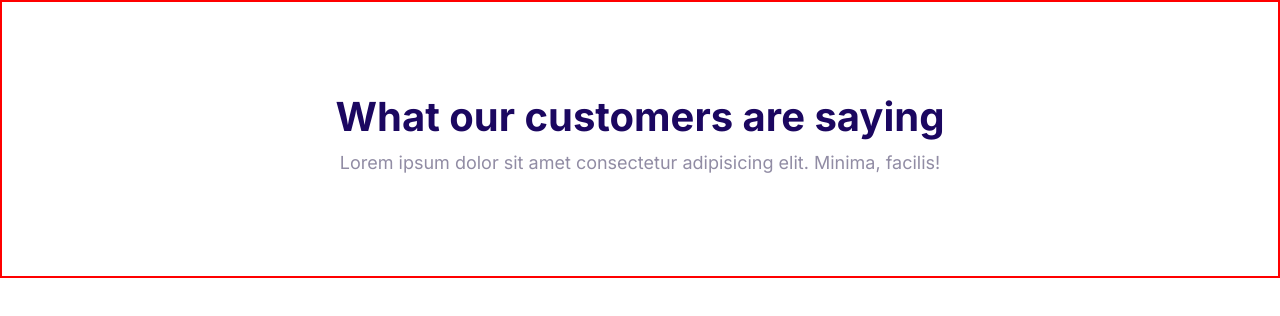
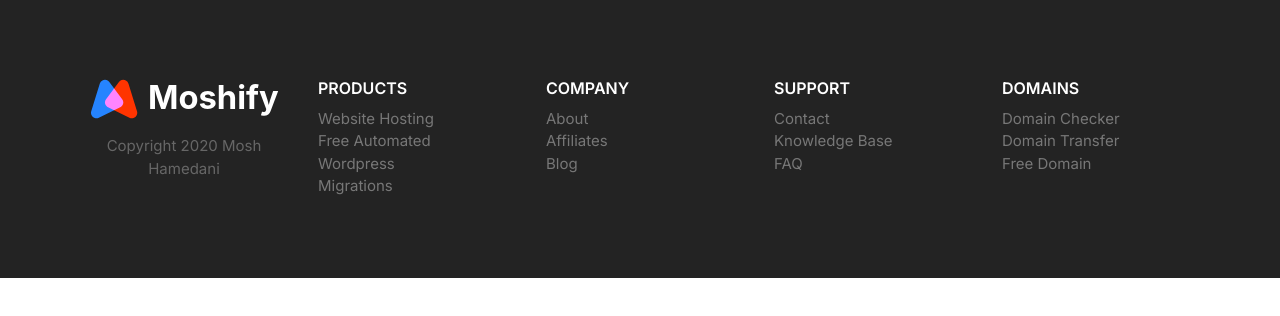
Before and after one commit to poonsgollamudi/seasons-anime.github.io, a plain HTML site: page index.html in a window 1280 px wide. Drawn offline with Linux system fonts and the light colour scheme.

Commit message:
footer styling

```diff
--- a/css/styles.css
+++ b/css/styles.css
@@ -16,7 +16,6 @@
 }
 
 /* Typography */
-
 ::selection {
   background: var(--color-primary);
   color: #fff;
@@ -52,6 +51,7 @@ h2 {
 
 h3 {
   font-size: 3rem;
+  font-weight: 500;
 }
 
 p {
@@ -205,11 +205,11 @@ a {
   font-size: 1.8rem;
   font-weight: 600;
   margin: 1rem 0;
+  outline: 0;
   padding: 2rem 3rem;
   text-align: center;
   text-transform: uppercase;
   white-space: nowrap;
-  outline: 0;
 }
 
 .btn .icon {
@@ -329,9 +329,11 @@ a {
   background: var(--color-secondary);
   color: #fff;
 }
+
 .card--primary .badge--primary {
   background: #126de4;
 }
+
 .card--secondary .badge--secondary {
   background: #02cdf1;
 }
@@ -340,6 +342,7 @@ a {
 .plan {
   transition: transform 0.2s ease-out;
 }
+
 .plan__name {
   color: #fff;
   margin: 0;
@@ -372,6 +375,7 @@ a {
 .plan--popular {
   transform: scale(1.1);
 }
+
 .plan--popular .card__header {
   position: relative;
 }
@@ -388,6 +392,7 @@ a {
 .plan:hover {
   transform: scale(1.05);
 }
+
 .plan--popular:hover {
   transform: scale(1.15);
 }
@@ -409,6 +414,7 @@ a {
     font-size: 1.7rem;
   }
 }
+
 /* Media */
 .media {
   display: flex;
@@ -417,7 +423,6 @@ a {
 
 .media__title {
   margin-top: 0;
-  color: #fff;
 }
 
 .media__body {
@@ -601,41 +606,48 @@ a {
   max-height: 100vh;
   opacity: 1;
 }
-
-/* blocks */
+/* Blocks */
 .block {
   --padding-vertical: 6rem;
   padding: var(--padding-vertical) 2rem;
-  border: 2px solid red;
-}
-.block__heading {
-  margin-top: 0;
-}
-.block--dark {
-  background: #000;
-  color: #7b858b;
-}
-
-.block--dark .block__heading {
-  color: #fff;
-}
-.block--skewed-right {
-  clip-path: polygon(0% 0%, 100% 0%, 100% 100%, 0 90%);
-  padding-bottom: calc(var(--padding-vertical) + 4rem);
-}
-.block--skewed-left {
-  clip-path: polygon(0% 0%, 100% 0%, 100% 90%, 0 100%);
 }
 
 .block__header {
   text-align: center;
   margin-bottom: 4rem;
 }
+
+.block__heading {
+  margin-top: 0;
+}
+
+.block--dark {
+  background: #000;
+  color: #7b858b;
+}
+
+.block--dark h1,
+.block--dark h2,
+.block--dark h3 {
+  color: #fff;
+}
+
+.block--skewed-right {
+  padding-bottom: calc(var(--padding-vertical) + 4rem);
+  clip-path: polygon(0% 0%, 100% 0%, 100% 100%, 0% 90%);
+}
+
+.block--skewed-left {
+  padding-bottom: calc(var(--padding-vertical) + 4rem);
+  clip-path: polygon(0% 0%, 100% 0%, 100% 90%, 0% 100%);
+}
+
 .container {
   max-width: 1140px;
   margin: 0 auto;
 }
 
+/* Navigation Bar */
 .nav {
   background: #000;
   display: flex;
@@ -644,38 +656,47 @@ a {
   padding: 0 1rem;
   align-items: center;
 }
+
 .nav__list {
   width: 100%;
   margin: 0;
 }
+
 .nav__item {
   padding: 0.5rem 2rem;
   border-bottom: 1px solid #222;
 }
+
 .nav__item > a {
   color: #d2d0db;
   transition: color 0.3s;
 }
+
 .nav__item > a:hover {
   color: #fff;
 }
+
 .nav__toggler {
   opacity: 0.5;
   transition: box-shadow 0.15s;
   cursor: pointer;
 }
+
 .nav.collapsible--expanded .nav__toggler {
   opacity: 1;
   box-shadow: 0 0 0 3px #666;
   border-radius: 5px;
 }
+
 .nav__brand {
   transform: translateY(5px);
 }
+
 @media screen and (min-width: 768px) {
   .nav__toggler {
     display: none;
   }
+
   .nav__list {
     width: auto;
     display: flex;
@@ -683,34 +704,38 @@ a {
     max-height: 100%;
     opacity: 1;
   }
+
+  .nav__item {
+    border: 0;
+  }
 }
 
-/*hero */
+/* Hero */
+
 .hero__tagline {
   font-size: 2rem;
   color: #b9c3cf;
   letter-spacing: 1px;
   margin: 2rem 0 5rem;
 }
+
 .hero__image {
   width: 100%;
-}
-
-.hero {
-  clip-path: polygon(0% 0%, 100% 0%, 100% 90%, 0 100%);
 }
 
 @media screen and (min-width: 768px) {
   .hero {
     padding-top: 0;
   }
+
   .hero__content {
     text-align: left;
     align-self: center;
   }
 }
-/* domain block */
-.block__domain .input-group {
+
+/* Domain Block */
+.block-domain .input-group {
   box-shadow: 0 0 30px 20px #e6ebee;
   border: 0;
   margin: 4rem auto;
@@ -727,20 +752,17 @@ a {
   max-width: 700px;
   margin: 0 auto;
 }
+
 @media screen and (min-width: 768px) {
   .block-domain__prices {
     grid-template-columns: repeat(auto-fit, minmax(10rem, 1fr));
-    grid-template-rows: repeat(2, 6rem);
-    font-size: 2rem;
-    font-weight: 600;
-    justify-items: center;
   }
 }
-
 /* Plans Block */
 .block-plans .grid {
   gap: 8rem 4rem;
 }
+
 .block-plans .card {
   max-width: 500px;
   margin: 0 auto;
@@ -759,7 +781,8 @@ a {
 .feature__heading {
   margin: 1rem 0;
 }
-.feature__picture {
+
+.feature__image {
   width: 100%;
 }
 
@@ -769,17 +792,102 @@ a {
   }
 }
 
-/* showcase block */
-.block-showcase__image {
+/* Showcase Block */
+.block-showcase__image > img {
   width: 100%;
 }
+
 @media screen and (min-width: 768px) {
   .block-showcase .grid {
     grid-template-columns: 50% 50%;
   }
+
   .block-showcase__image {
+    justify-self: end;
+  }
+
+  .block-showcase__image > img {
     width: auto;
     max-width: 700px;
-    justify-self: end;
   }
 }
+/* Footer */
+.footer {
+  background: #232323;
+}
+
+.footer a {
+  color: #777;
+  transition: color 0.3s;
+}
+
+.footer a:hover {
+  color: #fff;
+}
+
+.footer__section {
+  padding: 2rem;
+  border-bottom: 1px solid #393939;
+}
+
+.footer__section .list {
+  margin: 0;
+}
+
+.footer__heading {
+  text-transform: uppercase;
+  font-weight: 600;
+}
+
+.footer__brand {
+  margin-top: 5rem;
+  text-align: center;
+}
+
+.footer__brand img {
+  /* TODO: Consider refactoring this and applying it to
+  all images. */
+  width: 100%;
+  max-width: 230px;
+}
+
+.footer__copyright {
+  font-size: 2.1rem;
+  color: #fff;
+  opacity: 0.3;
+}
+
+@media screen and (min-width: 768px) {
+  .footer {
+    font-size: 1.5rem;
+  }
+  .footer__sections {
+    grid-template-columns: repeat(auto-fit, minmax(10rem, 1fr));
+  }
+
+  .footer .collapsible__chevron {
+    display: none;
+  }
+
+  .footer .collapsible__content {
+    opacity: 1;
+    max-height: 100%;
+  }
+
+  .footer__brand {
+    order: -1;
+    margin-top: 1rem;
+  }
+
+  .footer__copyright {
+    font-size: 1.5rem;
+  }
+
+  .footer__section {
+    border: 0;
+  }
+
+  .footer__heading {
+    font-size: 1.6rem;
+  }
+}
--- a/index.html
+++ b/index.html
@@ -12,16 +12,75 @@
     <link rel="stylesheet" href="./css/styles.css" />
   </head>
   <body>
-    <section class="block">
-      <header class="block__header">
-        <h2>What our customers are saying</h2>
-        <p>
-          Lorem ipsum dolor sit amet consectetur adipisicing elit. Minima,
-          facilis!
-        </p>
-        <div class="container"></div>
-      </header>
-    </section>
+    <footer class="block block--dark footer">
+      <div class="container grid footer__sections">
+        <section class="collapsible collapsible--expanded footer__section">
+          <header class="collapsible__header">
+            <h2 class="collapsible__heading footer__heading">Products</h2>
+            <svg class="icon icon--white collapsible__chevron">
+              <use xlink:href="images/sprite.svg#chevron"></use>
+            </svg>
+          </header>
+          <div class="collapsible__content">
+            <ul class="list">
+              <li><a href="#">Website Hosting</a></li>
+              <li><a href="#">Free Automated Wordpress</a></li>
+              <li><a href="#">Migrations</a></li>
+            </ul>
+          </div>
+        </section>
+        <section class="collapsible footer__section">
+          <header class="collapsible__header">
+            <h2 class="collapsible__heading footer__heading">Company</h2>
+            <svg class="icon icon--white collapsible__chevron">
+              <use xlink:href="images/sprite.svg#chevron"></use>
+            </svg>
+          </header>
+          <div class="collapsible__content">
+            <ul class="list">
+              <li><a href="#">About</a></li>
+              <li><a href="#">Affiliates</a></li>
+              <li><a href="#">Blog</a></li>
+            </ul>
+          </div>
+        </section>
+        <section class="collapsible footer__section">
+          <header class="collapsible__header">
+            <h2 class="collapsible__heading footer__heading">Support</h2>
+            <svg class="icon icon--white collapsible__chevron">
+              <use xlink:href="images/sprite.svg#chevron"></use>
+            </svg>
+          </header>
+          <div class="collapsible__content">
+            <ul class="list">
+              <li><a href="#">Contact</a></li>
+              <li><a href="#">Knowledge Base</a></li>
+              <li><a href="#">FAQ</a></li>
+            </ul>
+          </div>
+        </section>
+        <section class="collapsible footer__section">
+          <header class="collapsible__header">
+            <h2 class="collapsible__heading footer__heading">Domains</h2>
+            <svg class="icon icon--white collapsible__chevron">
+              <use xlink:href="images/sprite.svg#chevron"></use>
+            </svg>
+          </header>
+          <div class="collapsible__content">
+            <ul class="list">
+              <li><a href="#">Domain Checker</a></li>
+              <li><a href="#">Domain Transfer</a></li>
+              <li><a href="#">Free Domain</a></li>
+            </ul>
+          </div>
+        </section>
+        <section class="footer__brand">
+          <img src="images/logo.svg" alt="" />
+          <p class="footer__copyright">Copyright 2020 Mosh Hamedani</p>
+        </section>
+      </div>
+    </footer>
+
     <script src="js/main.js"></script>
   </body>
 </html>
```
Also changed, not shown: components/footerblock.html (added, +68 -0 lines).
